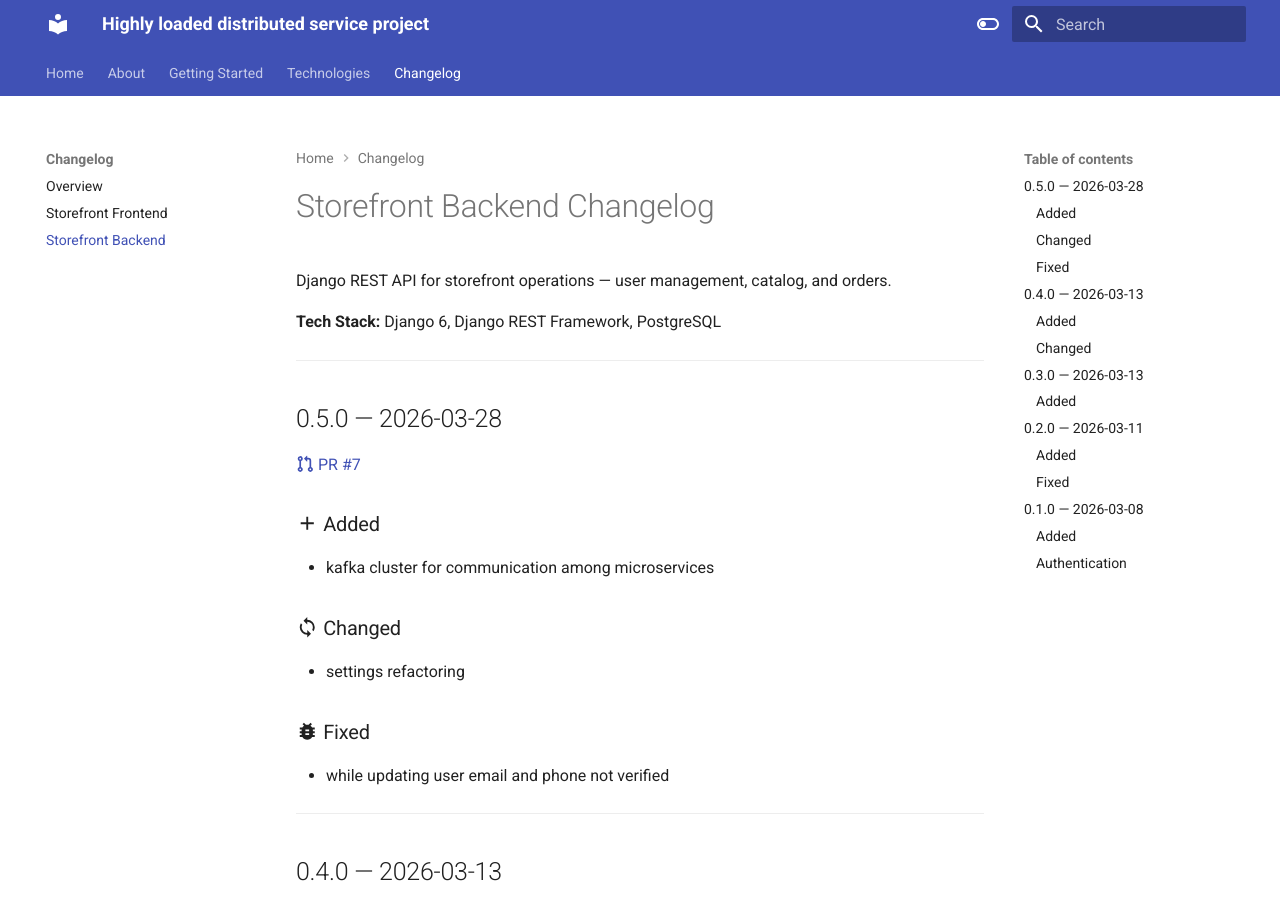
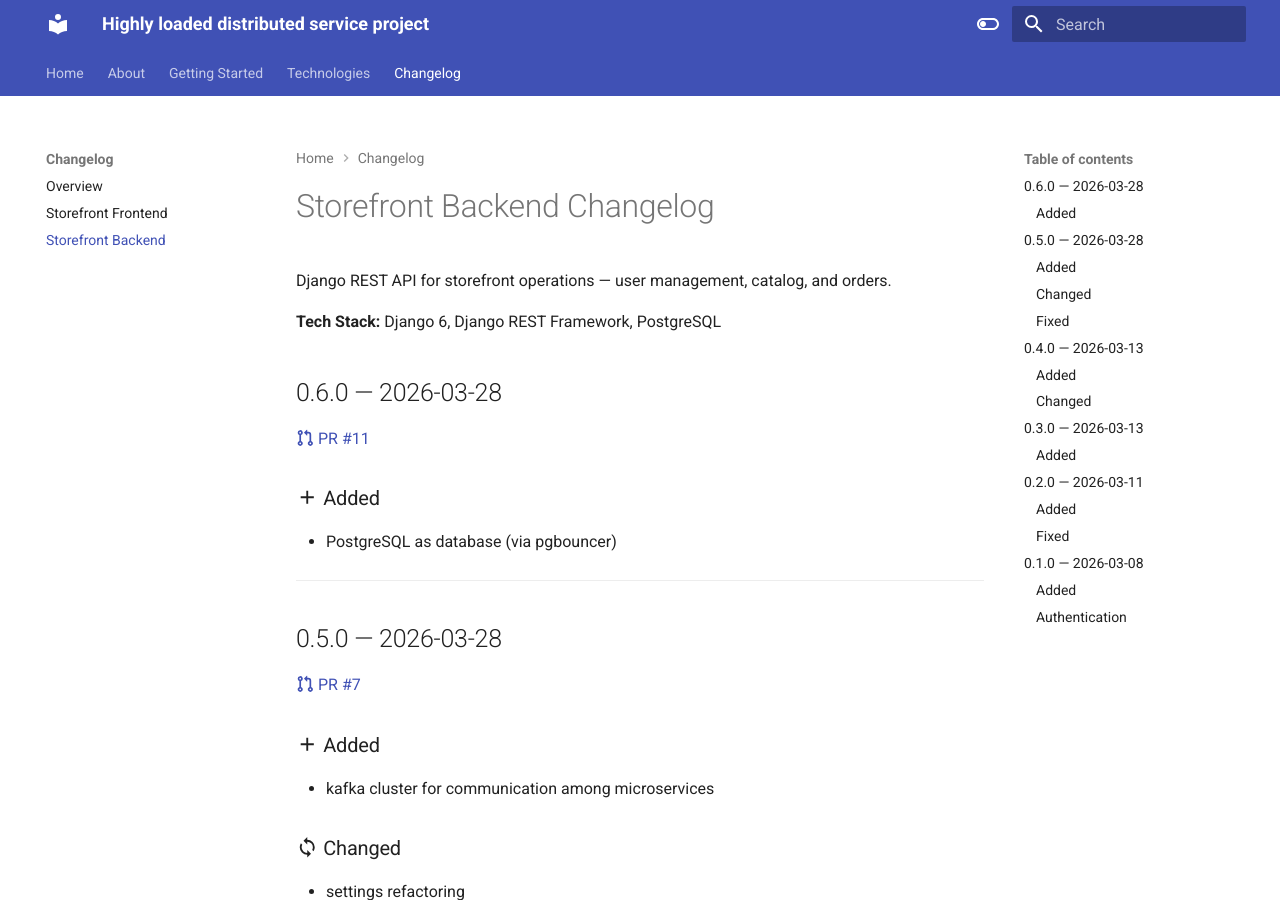
Before and after one commit to smartguy-coder/PrototypeHighlyLoadedDistributedService, an MkDocs documentation site: the page built from documentation/docs/changelog/storefront-backend.md, in a window 1280 px wide and 900 px high. Built offline with MkDocs 1.6.1 and Material for MkDocs 9.7.7, drawn with Linux system fonts in a browser that asks for light colours.

Commit message:
changelog

```diff
--- a/documentation/docs/changelog/storefront-backend.md
+++ b/documentation/docs/changelog/storefront-backend.md
@@ -3,6 +3,14 @@
 Django REST API for storefront operations — user management, catalog, and orders.
 
 **Tech Stack:** Django 6, Django REST Framework, PostgreSQL
+
+## 0.6.0 — 2026-03-28
+
+[:octicons-git-pull-request-16: PR #11](https://github.com/smartguy-coder/PrototypeHighlyLoadedDistributedService/pull/11)
+
+### :material-plus: Added
+
+- PostgreSQL as database (via pgbouncer)
 
 ---
 
```
